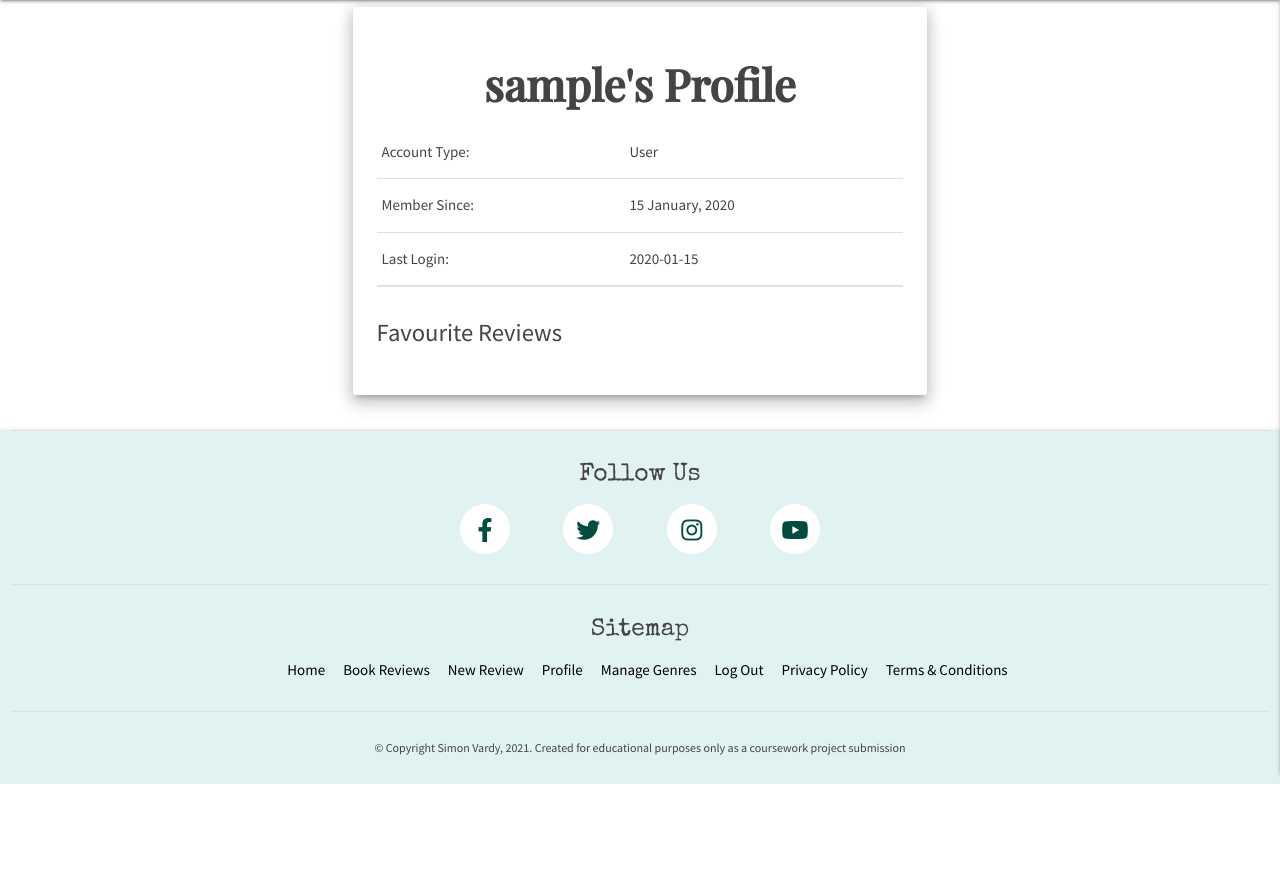
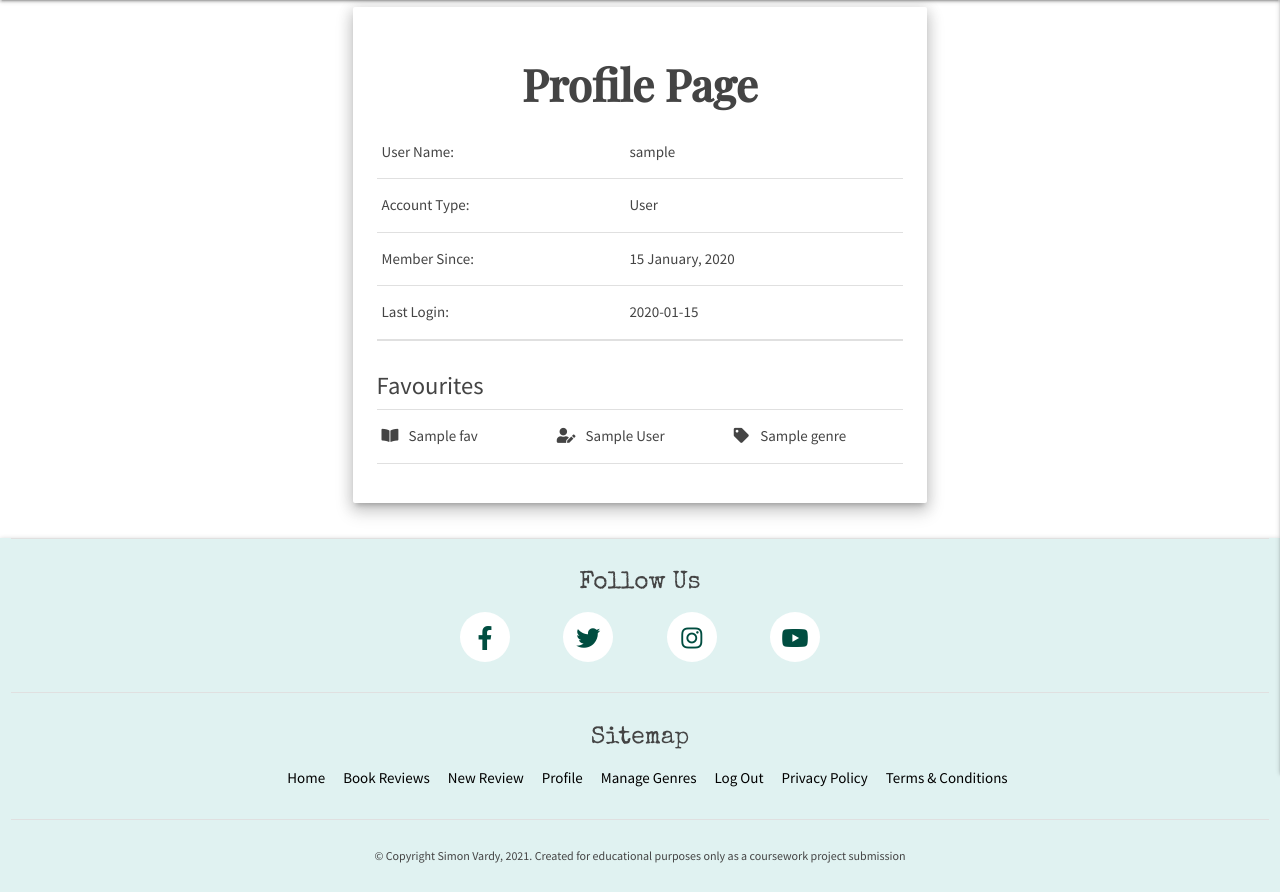
Before and after one commit to simonjvardy/the-reading-room, a Flask app: page /profile/1 in a window 1280 px wide. Shown: the part 87-979 px from the top of the page. Before the commit the page ends 871 px from the top, so only its background shows below. Run offline with Flask 2, Linux system fonts and the light colour scheme; the visitor is signed in with stand-in values (Sample User, id 1); a database or web service that is not in the repository returns one stand-in record (values such as "Sample title"); some libraries are stand-ins or nearby versions.

Commit message:
Dev: Add Profile Favourites list

```diff
--- a/app.py
+++ b/app.py
@@ -156,7 +156,9 @@ def profile(username):
                 account = "User"
 
             return render_template(
-                "profile.html", username=username, account=account)
+                "profile.html",
+                username=username,
+                account=account)
 
     except Exception:
         flash(
@@ -265,7 +267,6 @@ def edit_review(review_id):
                     "rating": request.form.get("rating"),
                     "created_by": session["user"],
                     "is_book_of_month": request.form.get("is_book_of_month"),
-                    "favourite": "off",
                     "purchase_link": link,
                     "count": 0
                 }
@@ -378,33 +379,41 @@ Book review favourite button functionality
 """
 
 
-@app.route("/favourites/<favourites_id>")
-def favourites(favourites_id):
-    try:
-        if session["user"]:
-            # grab the session user's details from db
-            username = mongo.db.users.find_one(
-                {"username": session["user"]})
+@app.route("/add_favourite/<favourite_id>")
+def add_favourite(favourite_id):
+    if session["user"]:
+        # grab the session user's details from db
+        username = mongo.db.users.find_one(
+            {"username": session["user"]})
 
-            # grab the book review details
-            book = mongo.db.book_review.find_one(
-                {"_id": ObjectId(favourites_id)})
+        # grab the book review details
+        book = mongo.db.book_review.find_one(
+            {"_id": ObjectId(favourite_id)})
 
-            favourites = {
-                "book_review_id": book["_id"]
-            }
+        # Collect the favourites object data
+        favourites = {
+            "book_review_id": book["_id"],
+            "title": book["title"],
+            "author": book["author"],
+            "genre": book["genre"]
+        }
 
-            mongo.db.users.update_one(
-                {"_id": ObjectId(username["_id"])},
-                {"$push": {"favourites": favourites}})
+        # update the user document favourites array
+        mongo.db.users.update_one(
+            {"_id": ObjectId(username["_id"])},
+            {"$push": {"favourites": favourites}})
 
-            return redirect(url_for("book_page", book_id=book["_id"]))
+        flash(
+            "Favourite added to your profile",
+            "teal-text text-darken-2 teal lighten-5")
+        return redirect(url_for("book_page", book_id=book["_id"]))
 
-    except Exception:
+    # If user isn't logged in display a message only
+    else:
         flash(
-            "Please log in first!",
+            "Sorry, you are not allowed to do that!",
             "red-text text-darken-2 red lighten-4")
-        return redirect(url_for("login"))
+        return redirect(url_for("book_page", book_id=book["_id"]))
 
 
 """
--- a/templates/book-page.html
+++ b/templates/book-page.html
@@ -49,7 +49,7 @@
                     <a href="#" class="waves-effect waves-light btn pill-btn right">
                         <i class="fas fa-thumbs-up" aria-hidden="true"></i>
                     </a>
-                    <a href="{{ url_for('favourites', favourites_id=book._id) }}"
+                    <a href="{{ url_for('add_favourite', favourite_id=book._id) }}"
                     \   class="waves-effect waves-light btn pill-btn red lighten-2 right">
                         <i class="far fa-heart" aria-hidden="true"></i>
                     </a>
--- a/templates/profile.html
+++ b/templates/profile.html
@@ -5,10 +5,15 @@
         <div class="col s12 m8 offset-m2">
             <div class="card-panel z-depth-3">
                 <h3 class="center-align">
-                    {{ username.username }}'s Profile
+                    Profile Page
                 </h3>
-                <table>
+                <table class="responsive-table">
                     <tbody>
+                        <tr>
+                            <td>User Name:</td>
+                            <td>{{ username.username }}</td>
+                        </tr>
+
                         <tr>
                             <td>Account Type:</td>
                             <td>{{ account }}</td>
@@ -28,8 +33,21 @@
                 <!-- Comments Section -->
                 <div class="divider"></div>
                 <div class="section">
-                    <h5>Favourite Reviews</h5>
+                    <h5>Favourites</h5>
                     <!-- Favourites list iteration -->
+                    {% for fav in username.favourites %}
+                    <div class="divider"></div>
+                    <table class="responsive-table text-center">
+                        <tr>
+                            <td width="5%"><i class="fas fa-book-open"></i></td>
+                            <td width="28%">{{ fav.title }}</td>
+                            <td width="5%"><i class="fas fa-user-edit"></i></td>
+                            <td width="28%">{{ fav.author }}</td>
+                            <td width="5%"><i class="fas fa-tag"></i></td>
+                            <td width="28%">{{ fav.genre }}</td>
+                        </tr>
+                    </table>
+                    {% endfor %}
                 </div>
             </div>
         </div>
```
